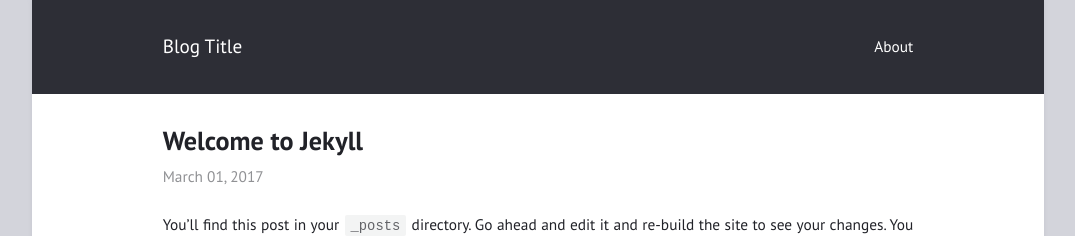
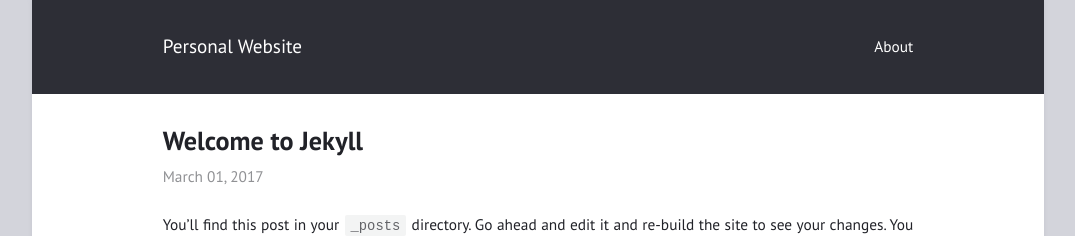
Before and after one commit to htohfa/htohfa.github.io, a Jekyll site: the page built from _posts/2017-03-01-welcome-to-jekyll.md, in a window 1280 px wide. Shown: the top 236 px of the page, without its empty margins (102-1177 px from the left). Built offline with Jekyll 4.4.1, drawn with Linux system fonts in a browser that asks for light colours.

Commit message:
Update _config.yml

```diff
--- a/_config.yml
+++ b/_config.yml
@@ -1,5 +1,5 @@
-title: "Blog Title"
-author: "Blog Author"
+title: "Personal Website"
+author: "Hurum Maksora Tohfa"
 description: "Made with <b style=\"color: #f45;\">&lt;3</b>"
 permalink: /:title/
 lang: "en"
@@ -20,9 +20,9 @@ navigation:                # accepts {file, title, url, icon, sidebaricon}
   - {file: "README.md"}
 
 external:                  # shows a footer with social links - for available icons see fontawesome.com/icons
-  - {title: Mail, icon: envelope, url: "mailto:niklasbuschmann@users.noreply.github.com"}
-  - {title: Github, icon: github, url: "https://github.com/niklasbuschmann/contrast"}
-  - {title: Subscribe, icon: rss, url: "/feed.xml"}
+  - {title: Mail, icon: envelope, url: "htohf001@ucr.edu"}
+  - {title: LinkedIn, icon: linkedin, url: "https://www.linkedin.com/in/hurum-maksora-tohfa-96aa02187/"}
+
 
 comments:
 #  disqus_shortname: ""    # see https://disqus.com/
```
